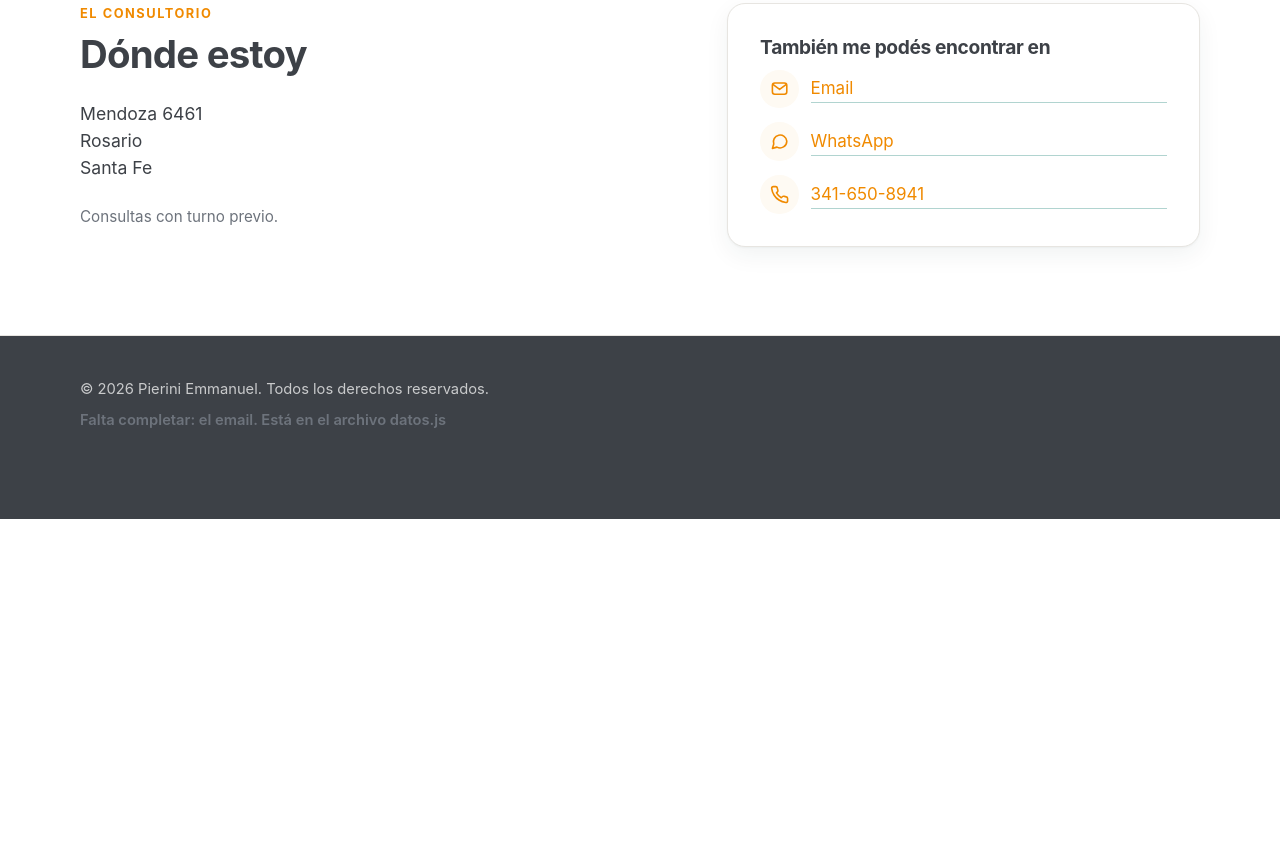
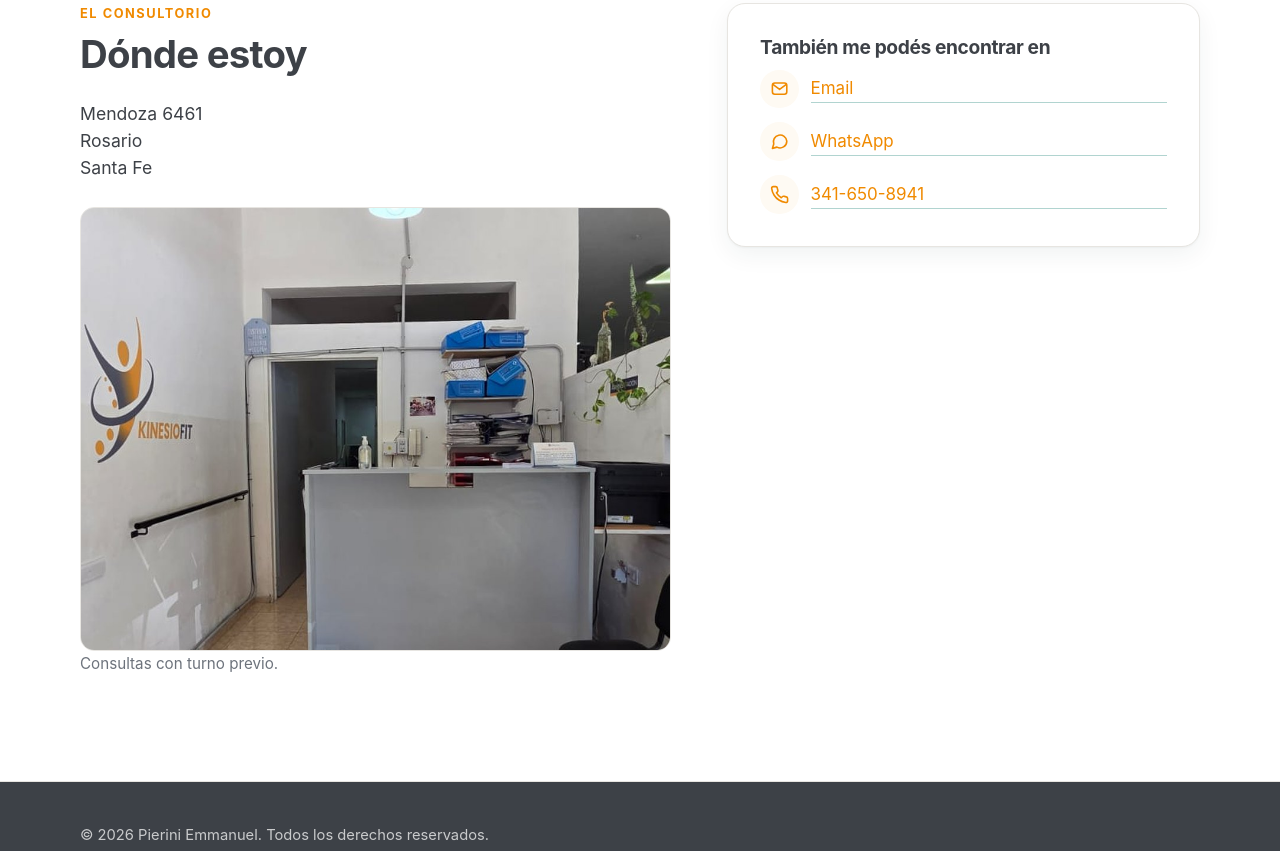
Before and after one commit to lattarimaquinas-bit/kinesiofit, a plain HTML site: page index.html in a window 1280 px wide. Shown: the part 3098-3949 px from the top of the page. Before the commit the page ends 3617 px from the top, so only its background shows below. Drawn offline with Linux system fonts and the light colour scheme.

Commit message:
Fotos del consultorio en la seccion Donde estoy

```diff
--- a/datos.js
+++ b/datos.js
@@ -27,6 +27,14 @@ const DATOS = {
   ciudad: "Rosario",
   mapa: "", // Link de Google Maps del consultorio. Opcional pero muy útil.
   horario: "Lunes a viernes de 8 a 12 y de 15 a 18 hs",
+
+  // ---- Fotos del consultorio ----------------------------------------------
+  // Van en "Dónde estoy". Son las fotos del lugar: el que va a consultar quiere
+  // ver a dónde viene antes de salir de su casa.
+  //
+  // Rutas relativas a esta misma carpeta. Si no hay ninguna, la galería
+  // disappears sola y no queda un hueco raro.
+  fotosConsultorio: ["imagenes/consultorio-1.jpg"],
 
   // ---- Qué ofrece ---------------------------------------------------------
   titular: "Kinesiofit",
@@ -70,6 +78,37 @@ if (conFoto) {
   } else {
     conFoto.hidden = true;
   }
+}
+
+/* Las fotos del consultorio.
+ *
+ * Solo se muestran las que existen de verdad: si una falta, el hueco se oculta
+ * en vez de dejar un cuadrito con una cruz, que en una página de un consultorio
+ * se ve como si algo estuviera roto. */
+const fotos = d.fotosConsultorio || [];
+const cajaFotos = document.querySelector("[data-fotos]");
+if (cajaFotos) {
+  const utiles = fotos.filter((ruta) => {
+    const existe = document.createElement("img");
+    existe.src = ruta;
+    return existe;
+  });
+  cajaFotos.replaceChildren(
+    ...utiles.map((ruta, i) => {
+      const figura = document.createElement("figure");
+      figura.className = "foto-consultorio";
+      const imagen = document.createElement("img");
+      imagen.src = ruta;
+      imagen.alt = i === 0
+        ? "Recepción del consultorio"
+        : "Sala de espera del consultorio";
+      imagen.loading = "lazy";
+      imagen.addEventListener("error", () => figura.remove());
+      figura.appendChild(imagen);
+      return figura;
+    })
+  );
+  cajaFotos.hidden = !cajaFotos.children.length;
 }
 
 const firma = document.querySelector("#firma");
--- a/estilos.css
+++ b/estilos.css
@@ -440,7 +440,7 @@ main > section.alternado {
 }
 
 .columnas-turno {
-  grid-template-columns: 1fr 1fr;
+  grid-template-columns: repeat(auto-fit, minmax(240px, 1fr));
 }
 
 /* ---- Tarjetas ----------------------------------------------------------- */
@@ -838,3 +838,39 @@ footer p {
   height: auto;
   margin: 0 auto 1.5rem;
 }
+
+/* --- fotos del consultorio ---
+
+ * Van debajo de la dirección, en la parte de "Dónde estoy". Son las dos cosas
+ * que el paciente quiere saber antes de salir: a dónde ir y cómo es el lugar.
+ *
+ * En la computadora se muestran una al lado de la otra; en el celular, apiladas.
+ * Se estiran a lo ancho para que se vea el consultorio entero y no un recorte. */
+.galeria-consultorio {
+  display: grid;
+  grid-template-columns: repeat(auto-fit, minmax(240px, 1fr));
+  gap: 0.8rem;
+  margin-top: 1.6rem;
+}
+.galeria-consultorio[hidden] { display: none; }
+
+.foto-consultorio {
+  margin: 0;
+  overflow: hidden;
+  border: 1px solid var(--linea);
+  border-radius: 14px;
+  background: var(--arena);
+}
+.foto-consultorio img {
+  display: block;
+  width: 100%;
+  aspect-ratio: 4 / 3;
+  /* La foto es vertical y lo que importa está en la parte de arriba: el logo
+     de la pared y el mostrador. Con "cover" y centrado se vería el techo. */
+  object-fit: cover;
+  object-position: center 35%;
+}
+
+@media (max-width: 700px) {
+  .galeria-consultorio { grid-template-columns: 1fr; }
+}
--- a/index.html
+++ b/index.html
@@ -15,7 +15,7 @@
     <meta property="og:description" content="Evaluación, tratamiento y ejercicios para recuperar el movimiento." />
     <meta property="og:type" content="website" />
 
-    <link rel="stylesheet" href="estilos.css?v=4" />
+    <link rel="stylesheet" href="estilos.css?v=6" />
     <!-- El ícono va dibujado dentro del propio archivo: si no, al subir la
          página a internet hay que acordarse de llevar el ícono también. -->
     <link
@@ -304,6 +304,7 @@
                 Ver en el mapa
               </a>
             </p>
+            <div class="galeria-consultorio" data-bloque data-fotos></div>
             <p class="nota" data-bloque>Consultas con turno previo.</p>
           </div>
 
@@ -358,7 +359,7 @@
       <a class="boton boton-linea" data-telefono href="#">Llamar</a>
     </nav>
 
-    <script src="datos.js?v=2"></script>
+    <script src="datos.js?v=4"></script>
     <script src="animar.js"></script>
   </body>
 </html>
```
Also changed, not shown: imagenes/consultorio-1.jpg (added).
